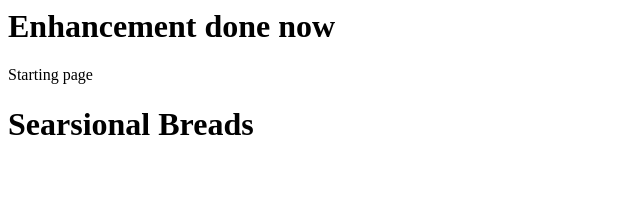
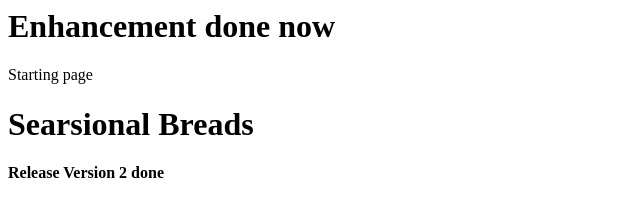
Before and after one commit to sibanandapani/Git_Merge_test, a plain HTML site: page bin/index.html in a window 1280 px wide. Shown: the whole page, without its empty margins (0-640 px from the left). Drawn offline with Linux system fonts and the light colour scheme.

Commit message:
Release 2.0 completed

```diff
--- a/bin/index.html
+++ b/bin/index.html
@@ -4,5 +4,7 @@
 Starting page
 
 <h1> Searsional Breads </h1>
+
+<h4> Release Version 2 done </h4>
 </body>
 </html>
```
Also changed, not shown: src/index.html (+2 -0 lines).
